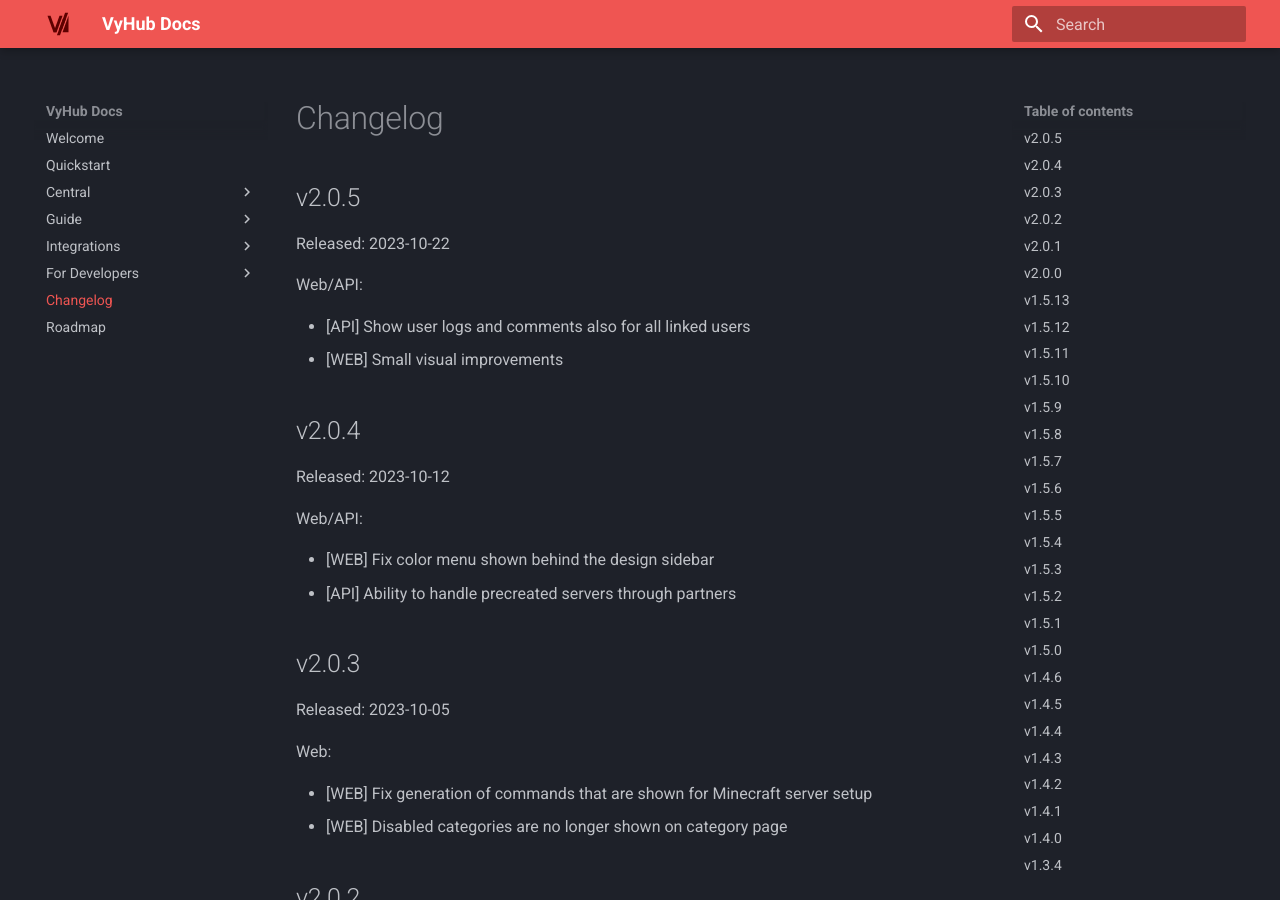
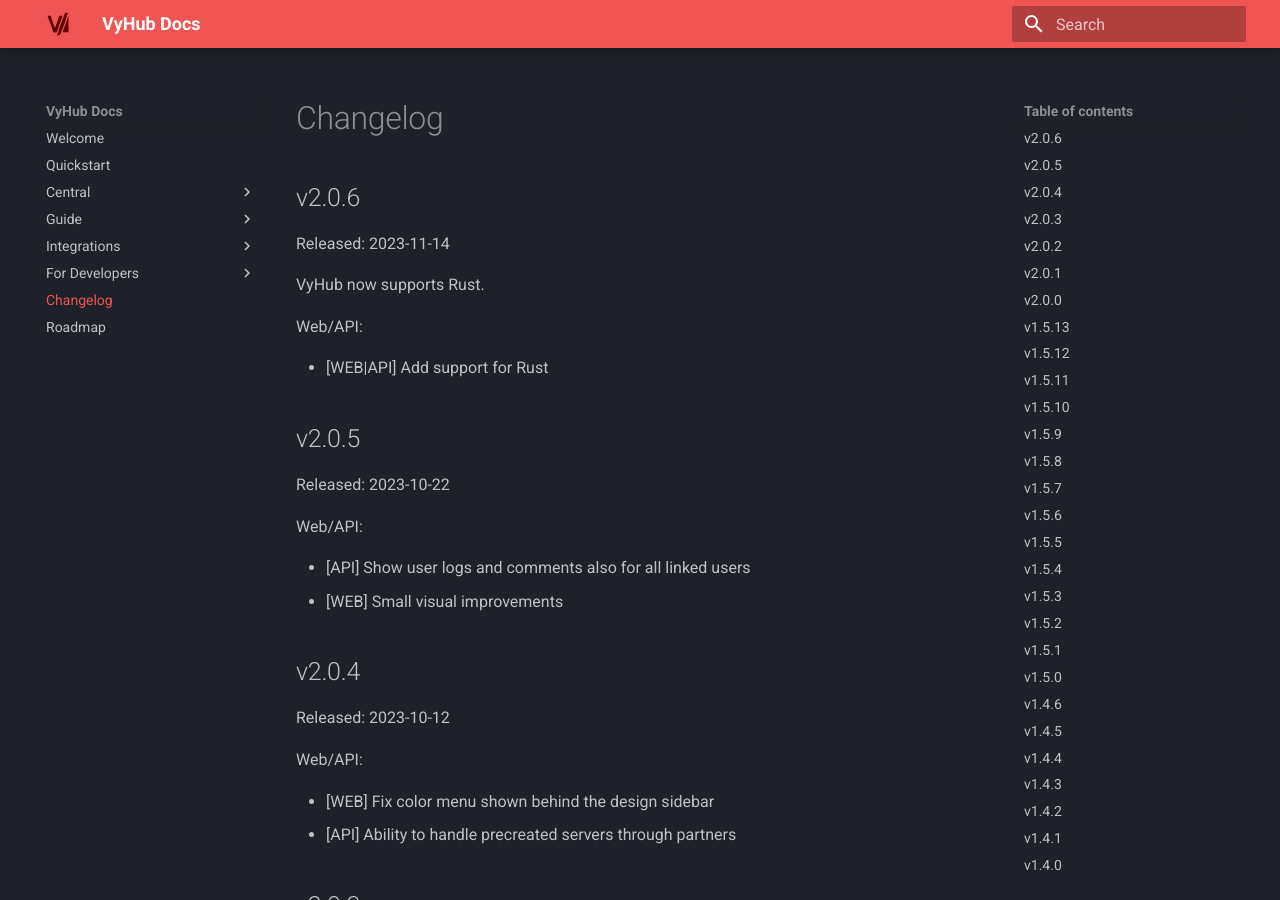
Before and after one commit to nyx-project/vyhub-documentation, an MkDocs documentation site: the page built from docs/changelog.md, in a window 1280 px wide and 900 px high. Built offline with MkDocs 1.6.1 and Material for MkDocs 9.7.7, drawn with Linux system fonts in a browser that asks for light colours; the version menu is left out.

Commit message:
Add 2.0.6 changelog

```diff
--- a/docs/changelog.md
+++ b/docs/changelog.md
@@ -1,4 +1,14 @@
 # Changelog
+
+## v2.0.6
+
+Released: 2023-11-14
+
+VyHub now supports Rust.
+
+Web/API:
+
+- [WEB|API] Add support for Rust
 
 ## v2.0.5
 
```
